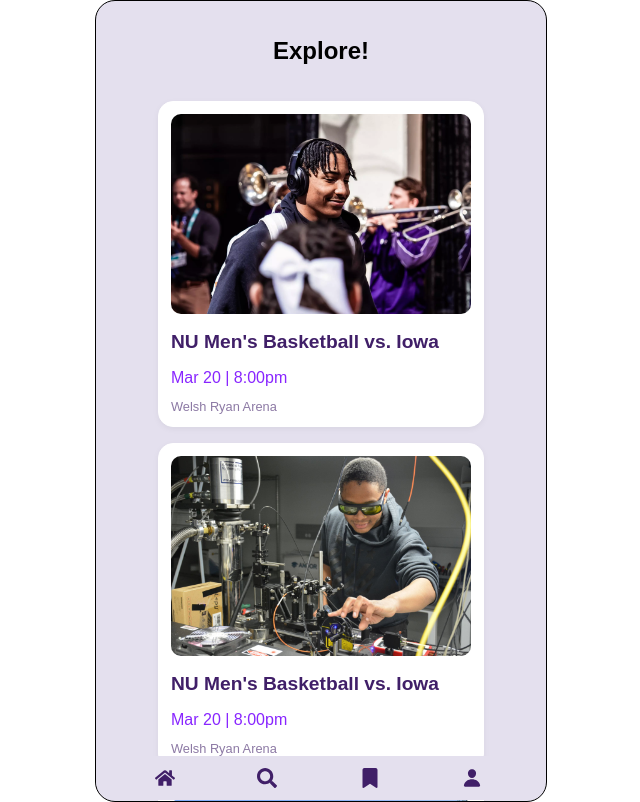
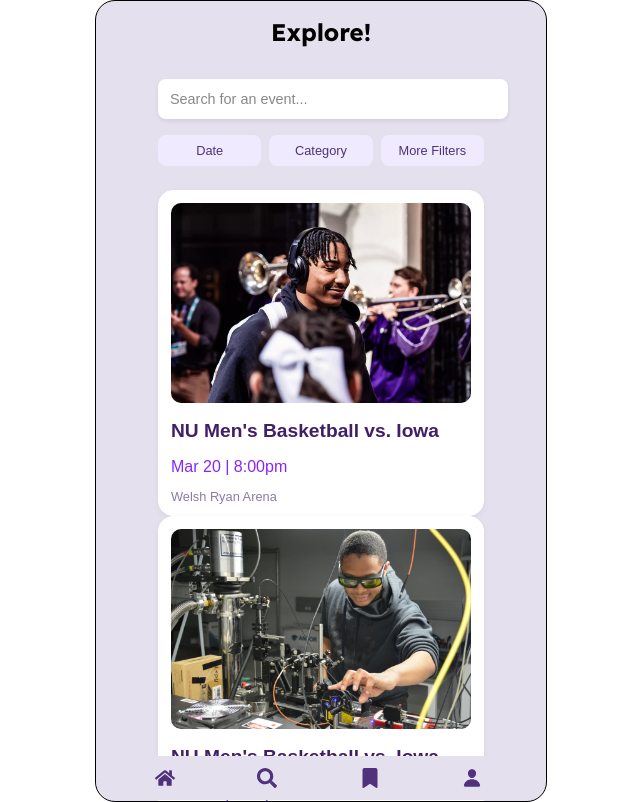
Before and after one commit to NU394-s2025TTh/CampusLoop, a React (Vite) app: page /explore in a window 1280 px wide. Shown: the whole page, without its empty margins (319-959 px from the left). Built offline with nearby package versions, Linux system fonts and the light colour scheme.

Commit message:
Explore Page Fleshed

```diff
--- a/package.json
+++ b/package.json
@@ -4,7 +4,7 @@
   "type": "module",
   "scripts": {
     "dev": "vite --host",
-    "build": "tsc && vite build",
+    "build": "vite build",
     "serve": "vite preview",
     "test": "vitest --ui",
     "test-grade": "npm run build && vitest run",
--- a/src/pages/explore/explore.css
+++ b/src/pages/explore/explore.css
@@ -0,0 +1,146 @@
+/* Container for the entire page */
+.explore-container {
+    max-width: 400px;
+    margin: 0 auto;
+    padding: 1rem;
+    font-family: Arial, sans-serif;
+    box-sizing: border-box;
+    min-height: 100vh;
+    position: relative; /* Allows bottom nav to stay fixed */
+    gap: 1rem;
+
+  }
+
+  .events-list {
+    gap: 10;
+  }
+
+  /* Search & Filter Section */
+  .search-section {
+    display: flex;
+    flex-direction: column;
+    margin-bottom: 1.5rem;
+  }
+
+  .search-input {
+    width: 100%;
+    padding: 0.75rem;
+    border: none;
+    border-radius: 8px;
+    margin-top: 0;
+    margin-bottom: 1rem;
+    font-size: 0.9rem;
+    box-shadow: 0 2px 4px rgba(0, 0, 0, 0.08);
+    background-color: #FFFFFF;
+  }
+
+  .search-input::placeholder {
+    color: #888;
+  }
+
+  /* Filter Bar for the small 'chips' */
+  .filter-bar {
+    display: flex;
+    gap: 0.5rem;
+  }
+
+  .filter-chip {
+    flex: 1;
+    background-color: #EFEAFE;
+    border: none;
+    border-radius: 8px;
+    padding: 0.5rem;
+    text-align: center;
+    font-size: 0.8rem;
+    color: #4F327B;
+    cursor: pointer;
+  }
+
+  .filter-chip:hover {
+    background-color: #E2D4FB;
+  }
+
+  .explore-title {
+    margin-top: 1rem;
+    margin-bottom: 0;
+  }
+
+  /* Browse Title */
+  .browse-title {
+    font-size: 1rem;
+    margin-bottom: 1rem;
+    color: #4F327B;
+  }
+
+  /* Categories Layout */
+  .categories {
+    display: flex;
+    flex-direction: column;
+    gap: 1rem;
+  }
+
+  /* Individual Category Cards */
+  .category-card {
+    background-color: #FFFFFF;
+    border-radius: 16px;
+    padding: 2rem 1rem;
+    position: relative;
+    box-shadow: 0 2px 6px rgba(0, 0, 0, 0.05);
+    display: flex;
+    align-items: flex-end;
+    justify-content: center;
+    overflow: hidden;
+  }
+
+  /* Example backgrounds for sports and performance cards */
+  .sports-card {
+    background: url('https://via.placeholder.com/400x150/FFF/000?text=Sports+Image') center/cover no-repeat;
+    color: #fff;
+  }
+
+  .performance-card {
+    background: url('https://via.placeholder.com/400x150/FFF/000?text=Performance+Image') center/cover no-repeat;
+    color: #fff;
+  }
+
+  /* Text overlay on the category cards */
+  .category-label {
+    z-index: 2;
+    font-size: 1rem;
+    font-weight: 600;
+    text-shadow: 1px 1px 2px rgba(0, 0, 0, 0.5);
+  }
+
+  /* Bottom Navigation Bar */
+  .bottom-nav {
+    position: fixed;
+    bottom: 0;
+    left: 50%;
+    transform: translateX(-50%);
+    width: 400px; /* match your container's width for consistency */
+    max-width: 100%;
+    display: flex;
+    justify-content: space-around;
+    align-items: center;
+    background-color: #EFEAFE;
+    padding: 0.5rem 0;
+    border-top: 1px solid #ddd;
+  }
+
+  .nav-icon {
+    display: flex;
+    flex-direction: column;
+    align-items: center;
+    color: #4F327B;
+    font-size: 0.8rem;
+    text-decoration: none;
+    cursor: pointer;
+  }
+
+  .nav-icon i {
+    margin-bottom: 0.25rem;
+  }
+
+  .nav-icon:hover {
+    color: #3C2561;
+  }
--- a/src/pages/explore/explore.jsx
+++ b/src/pages/explore/explore.jsx
@@ -1,10 +1,10 @@
-import React from 'react';
-import { EventCard } from '../../components/EventCard/EventCard';
-import img from '../../../assets/event.jpg';
-import img2 from '../../../assets/image5.jpg';
-import img3 from '../../../assets/image6.jpg';
-import img4 from '../../../assets/image7.jpg';
-import './explore.css'; // Optional if you want custom styling
+import React from "react";
+import { EventCard } from "../../components/EventCard/EventCard";
+import img from "../../../assets/event.jpg";
+import img2 from "../../../assets/image5.jpg";
+import img3 from "../../../assets/image6.jpg";
+import img4 from "../../../assets/image7.jpg";
+import "./explore.css"; // Optional if you want custom styling
 
 function Explore() {
   const events = [
@@ -15,8 +15,9 @@
       date: "Mar 20",
       time: "8:00pm",
       location: "Welsh Ryan Arena",
-      description: "Join us at Welsh-Ryan Arena to support the Wildcats as they take on Big Ten rival Iowa in a high-stakes showdown!",
-      linkToTicket: "https://www.nusports.com/tickets"
+      description:
+        "Join us at Welsh-Ryan Arena to support the Wildcats as they take on Big Ten rival Iowa in a high-stakes showdown!",
+      linkToTicket: "https://www.nusports.com/tickets",
     },
     {
       id: 1,
@@ -25,8 +26,9 @@
       date: "Mar 20",
       time: "8:00pm",
       location: "Welsh Ryan Arena",
-      description: "Don’t miss the action as NU battles Iowa on home turf. Wear your purple and bring the Wildcat spirit!",
-      linkToTicket: "https://www.nusports.com/tickets"
+      description:
+        "Don’t miss the action as NU battles Iowa on home turf. Wear your purple and bring the Wildcat spirit!",
+      linkToTicket: "https://www.nusports.com/tickets",
     },
     {
       id: 2,
@@ -35,8 +37,9 @@
       date: "Mar 25",
       time: "7:30pm",
       location: "Pick-Staiger Concert Hall",
-        description: "Enjoy a night of stunning vocals and harmonies as Northwestern’s top a cappella groups perform their spring sets.",
-        linkToTicket: "https://www.nusports.com/tickets"
+      description:
+        "Enjoy a night of stunning vocals and harmonies as Northwestern’s top a cappella groups perform their spring sets.",
+      linkToTicket: "https://www.nusports.com/tickets",
     },
     {
       id: 3,
@@ -45,17 +48,31 @@
       date: "Mar 27",
       time: "9:00pm",
       location: "Norris Center",
-        description: "Unwind with smooth tunes, snacks, and good vibes at Jazz Night. Featuring student musicians in an intimate lounge setting.",
-        linkToTicket: "https://www.nusports.com/tickets"
-      }
+      description:
+        "Unwind with smooth tunes, snacks, and good vibes at Jazz Night. Featuring student musicians in an intimate lounge setting.",
+      linkToTicket: "https://www.nusports.com/tickets",
+    },
   ];
 
   return (
-    <div className="home-container">
     <div className="events-list">
       <h2 className="explore-title">Explore!</h2>
+      <div className="explore-container">
+        {/* Search and Filter Section */}
+        <div className="search-section">
+          <input
+            type="text"
+            className="search-input"
+            placeholder="Search for an event..."
+          />
+          <div className="filter-bar">
+            <button className="filter-chip">Date</button>
+            <button className="filter-chip">Category</button>
+            <button className="filter-chip">More Filters</button>
+          </div>
+        </div>
 
-        {events.map(event => (
+        {events.map((event) => (
           <EventCard
             key={event.id}
             image={event.image}
```
Lines whose indentation alone changed are shown as unchanged.
